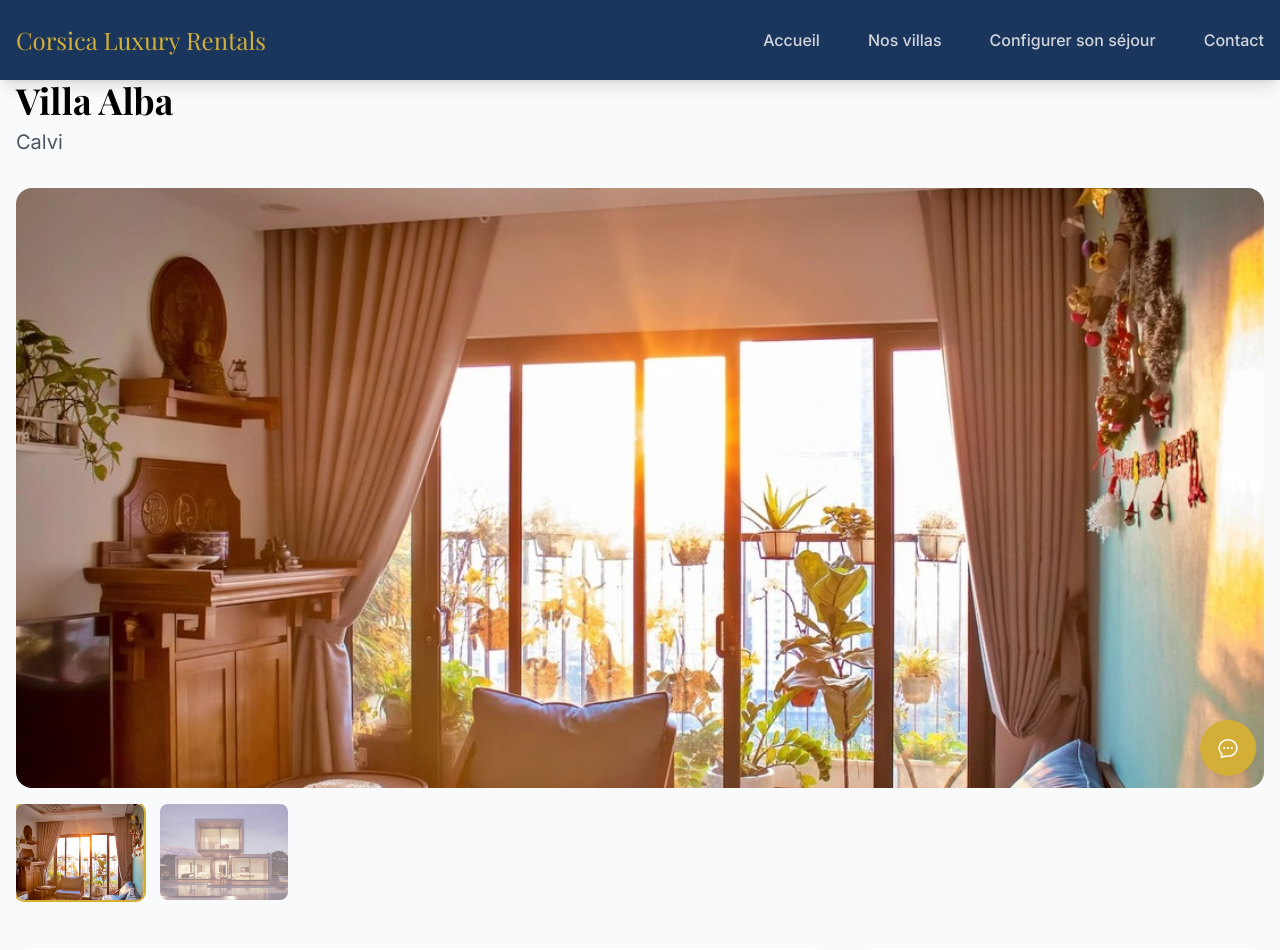
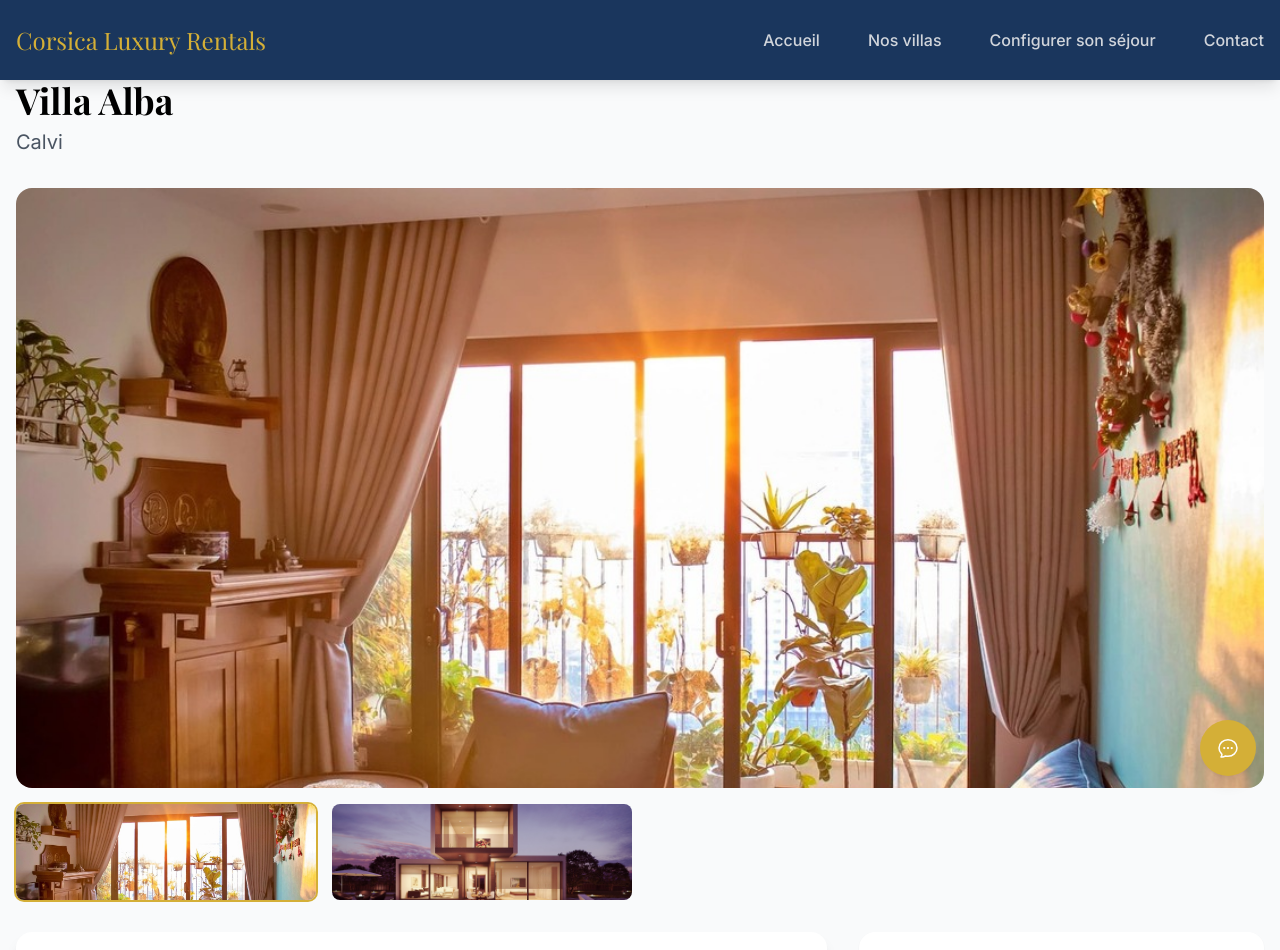
Before and after one commit to Cid57/Corsica-Luxury-Rentals, a Next.js app: page /Corsica-Luxury-Rentals/villas/villa-alba in a window 1280 px wide. Shown: the top 950 px of the page. Built offline with nearby package versions, Linux system fonts and the light colour scheme.

Commit message:
Update ImageGallery component with improved layout and animations

```diff
--- a/src/components/villa/ImageGallery.tsx
+++ b/src/components/villa/ImageGallery.tsx
@@ -61,23 +61,21 @@ export default function ImageGallery({ images, villaName }: ImageGalleryProps) {
       </div>
 
       {/* Miniatures */}
-      <div className="flex space-x-4 overflow-x-auto pb-4">
+      <div className="grid grid-cols-4 gap-4">
         {images.map((image, index) => (
           <button
-            key={index}
+            key={image}
             onClick={() => setCurrentImageIndex(index)}
-            className={`relative flex-shrink-0 w-32 h-24 rounded-lg overflow-hidden ${
+            className={`relative h-24 rounded-lg overflow-hidden ${
               index === currentImageIndex ? 'ring-2 ring-luxury-gold' : ''
             }`}
           >
             <Image
               src={image}
-              alt={`${villaName} - Miniature ${index + 1}`}
+              alt={`${villaName} - Image ${index + 1}`}
               fill
-              sizes="(max-width: 768px) 33vw, (max-width: 1200px) 25vw, 20vw"
-              className={`object-cover transition-all duration-300 ${
-                currentImageIndex === index ? 'opacity-100' : 'opacity-50 hover:opacity-75'
-              }`}
+              sizes="(max-width: 768px) 25vw, (max-width: 1200px) 20vw, 15vw"
+              className="object-cover"
             />
           </button>
         ))}
@@ -90,48 +88,35 @@ export default function ImageGallery({ images, villaName }: ImageGalleryProps) {
             initial={{ opacity: 0 }}
             animate={{ opacity: 1 }}
             exit={{ opacity: 0 }}
-            className="fixed inset-0 bg-black z-50 flex items-center justify-center"
+            className="fixed inset-0 z-50 bg-black/90 flex items-center justify-center"
           >
             <button
-              onClick={toggleFullscreen}
-              className="absolute top-4 right-4 text-white hover:text-gray-300 z-10 bg-black/20 p-2 rounded-full"
+              onClick={() => setIsFullscreen(false)}
+              className="absolute top-4 right-4 bg-white/10 backdrop-blur-sm p-2 rounded-full"
             >
-              <FaTimes className="w-6 h-6" />
+              <FaTimes className="text-white text-xl" />
             </button>
-
             <button
               onClick={previousImage}
-              className="absolute left-4 top-1/2 -translate-y-1/2 text-white hover:text-gray-300 z-10 bg-black/20 p-3 rounded-full"
+              className="absolute left-4 top-1/2 -translate-y-1/2 bg-white/10 backdrop-blur-sm p-3 rounded-full"
             >
-              <FaChevronLeft className="w-6 h-6" />
+              <FaChevronLeft className="text-white text-xl" />
             </button>
-
             <button
               onClick={nextImage}
-              className="absolute right-4 top-1/2 -translate-y-1/2 text-white hover:text-gray-300 z-10 bg-black/20 p-3 rounded-full"
+              className="absolute right-4 top-1/2 -translate-y-1/2 bg-white/10 backdrop-blur-sm p-3 rounded-full"
             >
-              <FaChevronRight className="w-6 h-6" />
+              <FaChevronRight className="text-white text-xl" />
             </button>
-
-            <motion.div
-              key={currentImageIndex}
-              initial={{ opacity: 0, scale: 0.9 }}
-              animate={{ opacity: 1, scale: 1 }}
-              exit={{ opacity: 0, scale: 0.9 }}
-              transition={{ duration: 0.3 }}
-              className="relative w-full h-full"
-            >
+            <div className="relative w-full h-full max-w-7xl max-h-[90vh] m-4">
               <Image
                 src={images[currentImageIndex]}
                 alt={`${villaName} - Image ${currentImageIndex + 1}`}
                 fill
-                sizes="(max-width: 768px) 100vw, (max-width: 1200px) 100vw, 100vw"
+                sizes="100vw"
                 className="object-contain"
               />
-              <div className="absolute bottom-4 left-1/2 -translate-x-1/2 bg-black/50 px-4 py-2 rounded-full text-white text-sm">
-                {currentImageIndex + 1} / {images.length}
-              </div>
-            </motion.div>
+            </div>
           </motion.div>
         )}
       </AnimatePresence>
```
